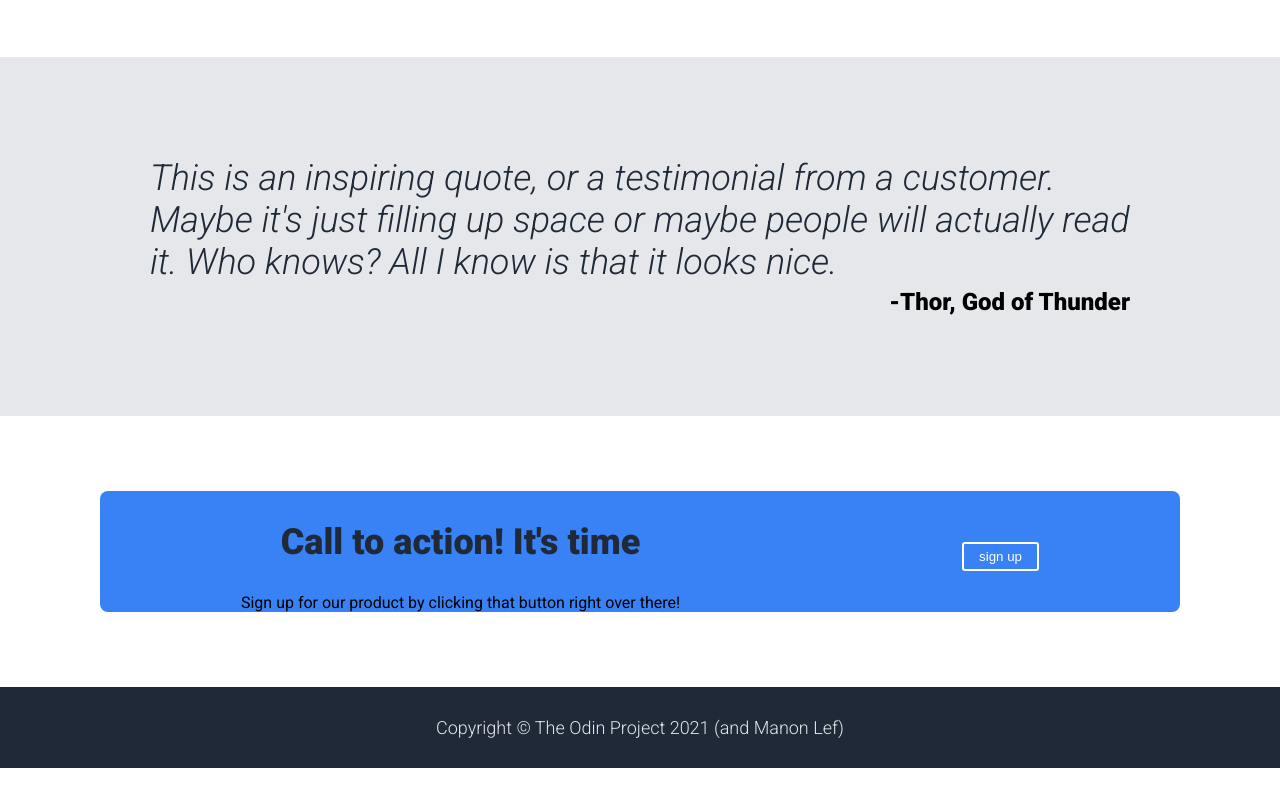
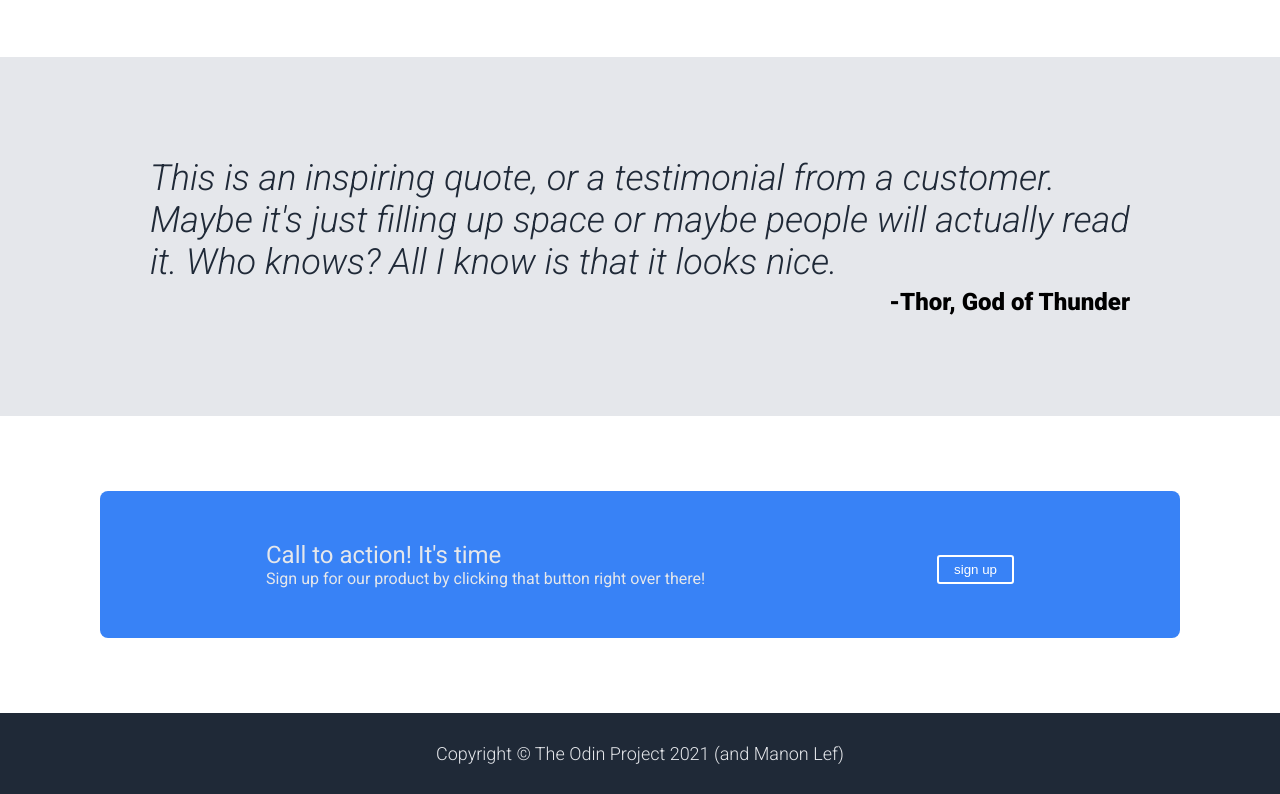
Before and after one commit to ManonLef/TOP-project-landing-page, a plain HTML site: page index.html in a window 1280 px wide. Shown: the part 758-1552 px from the top of the page. Before the commit the page ends 1526 px from the top, so only its background shows below. Drawn offline with Linux system fonts and the light colour scheme.

Commit message:
add styling

```diff
--- a/index.html
+++ b/index.html
@@ -80,7 +80,7 @@
             <div class="four">
                 <div class="blue-blob">
                     <div class="action">
-                        <h2 class="call">Call to action! It's time</h2>
+                        <h3 class="call">Call to action! It's time</h2>
                         <p class="sign-up">Sign up for our product by clicking that button right over there!</p>
                     </div>
                     <button class="button-two">sign up</button>
--- a/style.css
+++ b/style.css
@@ -149,6 +149,8 @@ h2 {
     display: flex;
     justify-content: space-around;
     align-items: center;
+    padding: 50px;
+    color: #E5E7EB;
 }
 
 .button-two {
@@ -158,8 +160,13 @@ h2 {
 .action {
     display: flex;
     flex-direction: column;
+
 }
 
+h3 {
+    font-size: 24px;
+    font-weight: 400;
+}
 /* footer */
 
 footer {
```
